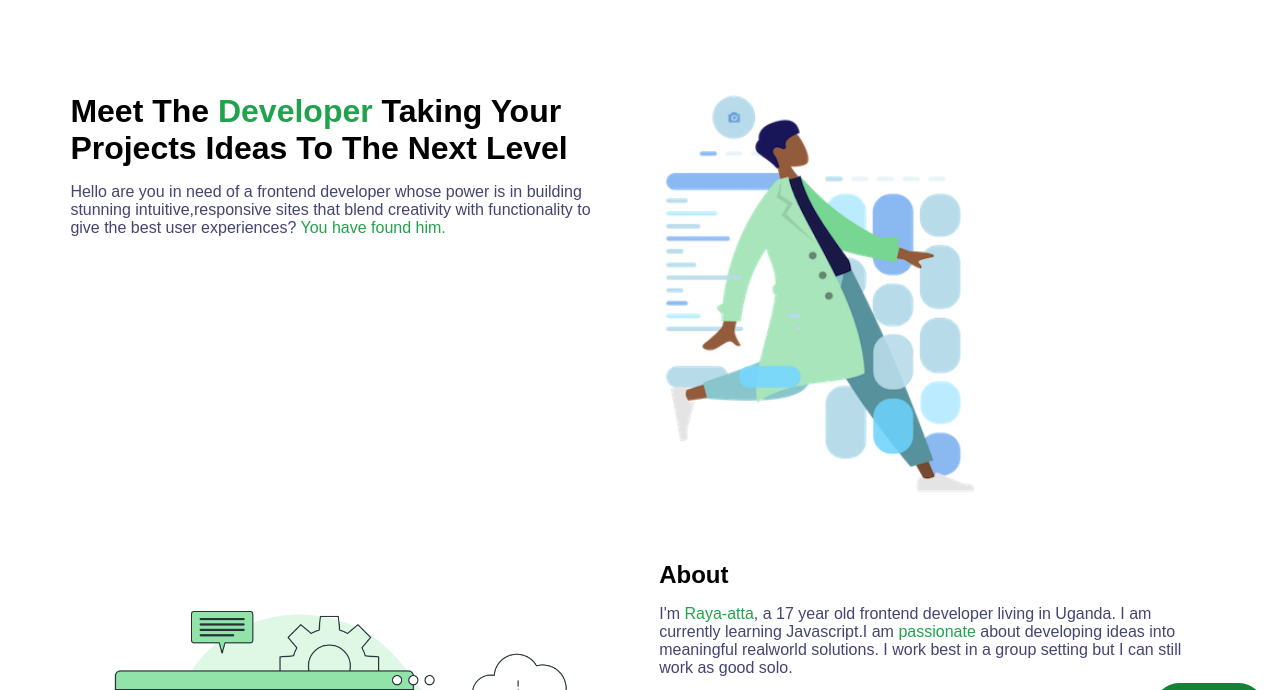
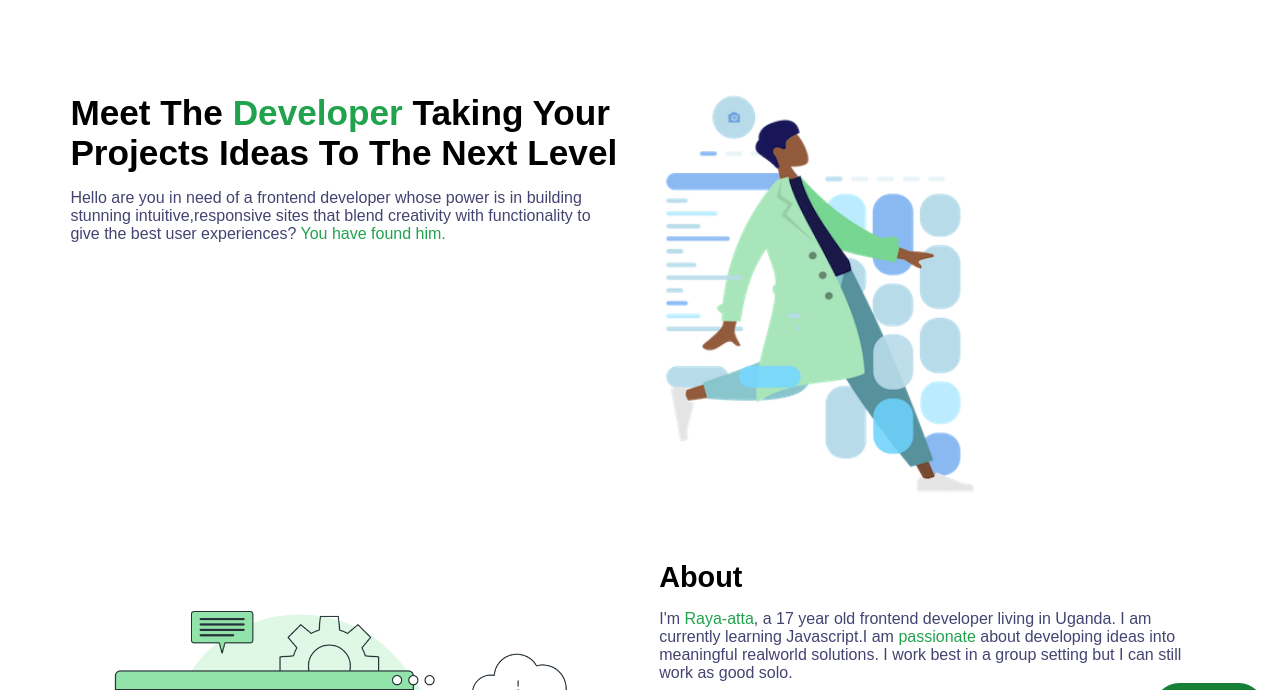
Before and after one commit to rayaatta/My-portfolio, a plain HTML site: page index.html in a window 1280 px wide. Shown: the part 51-741 px from the top of the page. Drawn offline with Linux system fonts and the light colour scheme.

Commit message:
Update style.css

```diff
--- a/style.css
+++ b/style.css
@@ -245,6 +245,15 @@ footer {
         display: grid;
         grid-template-columns: 1fr 1fr;
     }
+    h1 {
+        font-size: 2.2rem;
+    }
+    h2 {
+        font-size: 1.8rem;
+    }
+    h3 {
+        font-size: 1.5;
+    }
     .ideas {
         align-items: center;
         text-align: center;
```
